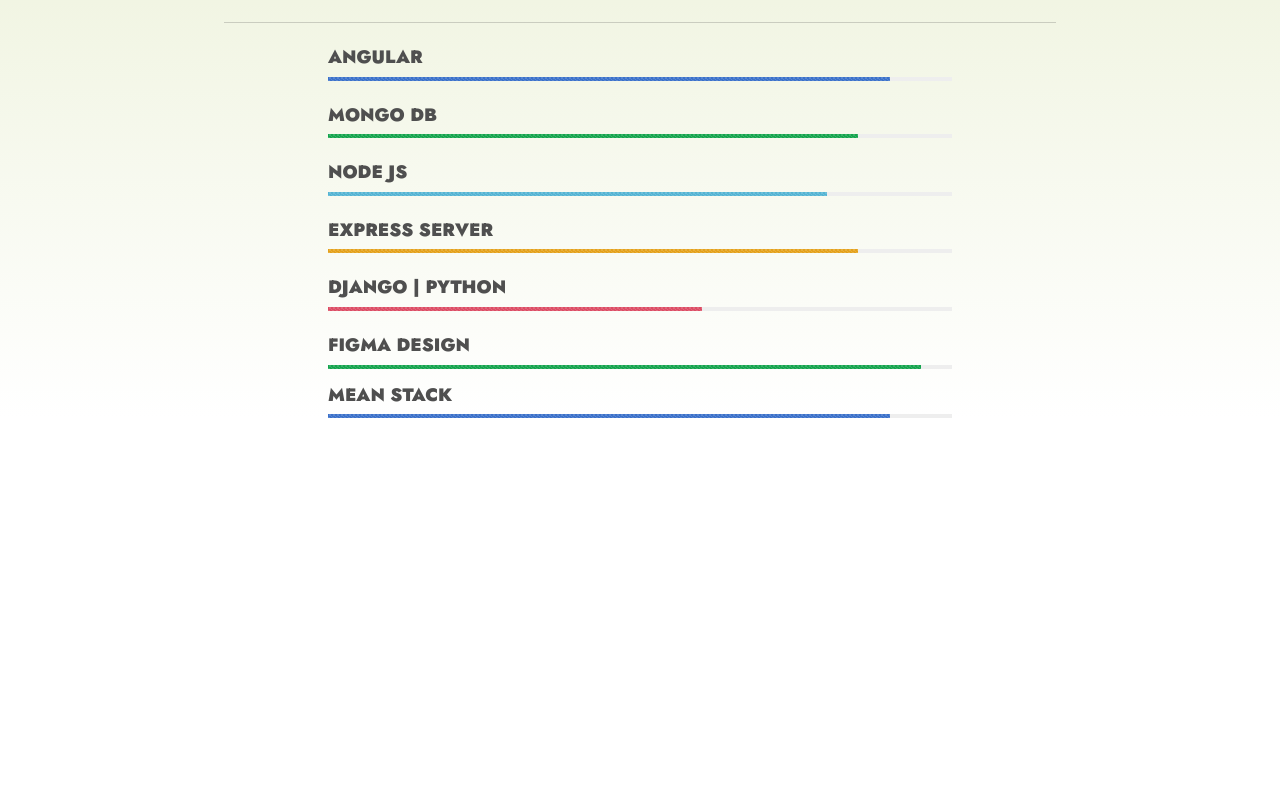
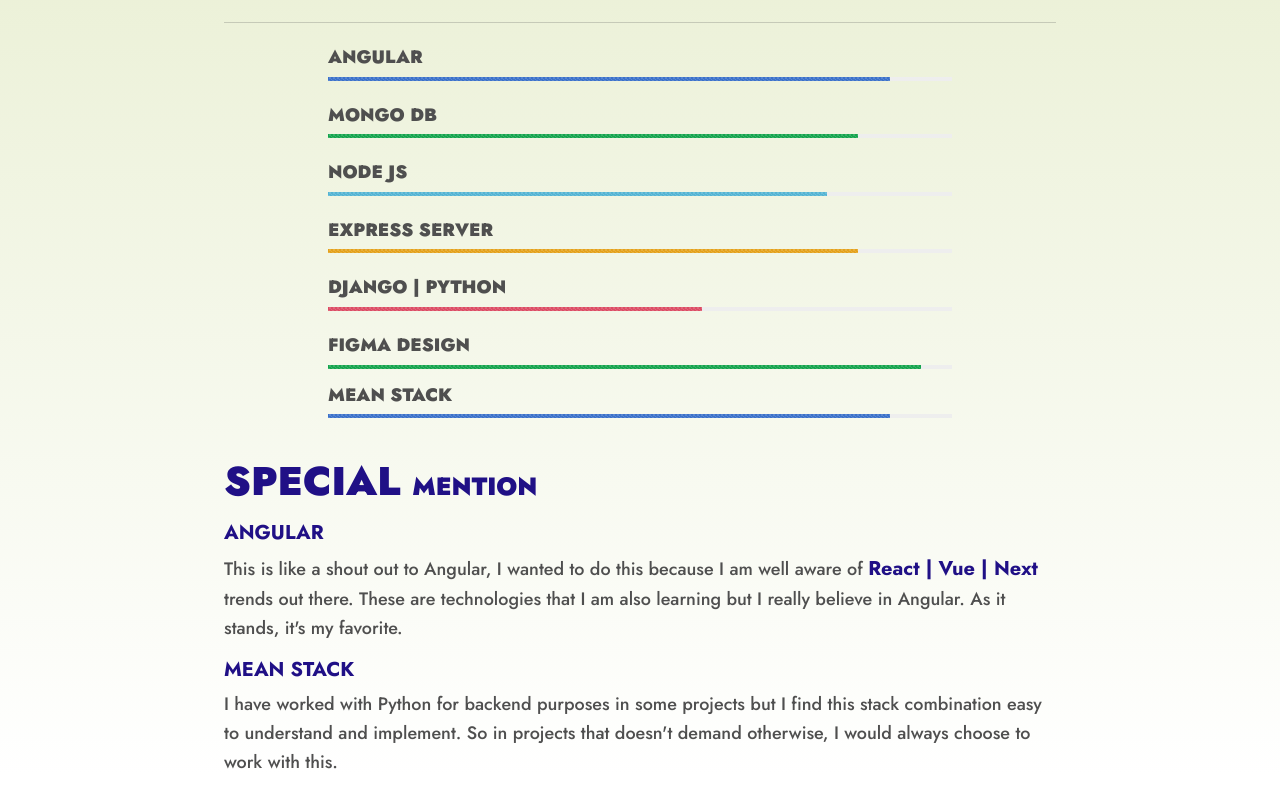
Before and after one commit to Vitalis-Kirui/My-Portfolio, an Angular app in the folder Portfolio-UI/: page / in a window 1280 px wide. Shown: the part 1773-2566 px from the top of the page. Before the commit the page ends 2191 px from the top, so only its background shows below. Built offline with nearby package versions, Linux system fonts and the light colour scheme.

Commit message:
posting special mention and their styles

```diff
--- a/Portfolio-UI/src/app/app.component.css
+++ b/Portfolio-UI/src/app/app.component.css
@@ -85,7 +85,7 @@
     color: rgba(32, 16, 134, 1);
 }
 
-#softwareDevelopment, #design{
+#softwareDevelopment, #design, .specialMention{
     width: 65%;
     margin: auto;
 }
@@ -128,7 +128,7 @@
     padding-bottom: 1%;
 }
 
-.education h2{
+h2{
     font-size: 20px;
     font-weight: 700;
     text-transform: uppercase;
@@ -155,3 +155,17 @@
 .skills hr{
     padding-bottom: 1%;
 }
+
+/* Special mention */
+.specialMention{
+    padding-top: 3%;
+}
+
+.specialMention p{
+    font-size: 18px;
+    font-weight: 500;
+}
+
+.specialMention h1{
+    padding-bottom: 1%;
+}
--- a/Portfolio-UI/src/app/app.component.html
+++ b/Portfolio-UI/src/app/app.component.html
@@ -97,7 +97,8 @@
             Graduated in 2020.</p>
 
         <h2>Software Engineering</h2>
-        <p>After my degree course, I got a 6 months scholarship certificate course in <span id="special">Moringa School</span> to pursue software
+        <p>After my degree course, I got a 6 months scholarship certificate course in <span id="special">Moringa
+                School</span> to pursue software
             engineering. During this time, I learn the following technologies;
         </p>
 
@@ -132,8 +133,8 @@
 
             <h5 class="pt-4"><strong>Node Js</strong></h5>
             <div class="progress">
-                <div class="progress-bar progress-bar-striped bg-info" role="progressbar" style="width: 80%;" aria-valuenow="50"
-                    aria-valuemin="0" aria-valuemax="100"></div>
+                <div class="progress-bar progress-bar-striped bg-info" role="progressbar" style="width: 80%;"
+                    aria-valuenow="50" aria-valuemin="0" aria-valuemax="100"></div>
             </div>
 
             <h5 class="pt-4"><strong>Express Server</strong></h5>
@@ -163,4 +164,22 @@
 
     </div>
 
+    <!-- Special mention -->
+    <div class="specialMention">
+
+        <h1>Special <span id="reducedSize">mention</span></h1>
+
+        <h2>Angular</h2>
+        <p>This is like a shout out to Angular, I wanted to do this because I am well aware of <span id="special">React
+                | Vue | Next</span> trends out there.
+            These are technologies that I am also learning but I really believe in Angular. As it stands, it's my
+            favorite.</p>
+
+        <h2>Mean Stack</h2>
+        <p>I have worked with Python for backend purposes in some projects but I find this stack combination easy to
+            understand and
+            implement. So in projects that doesn't demand otherwise, I would always choose to work with this.</p>
+
+    </div>
+
 </div>
```
